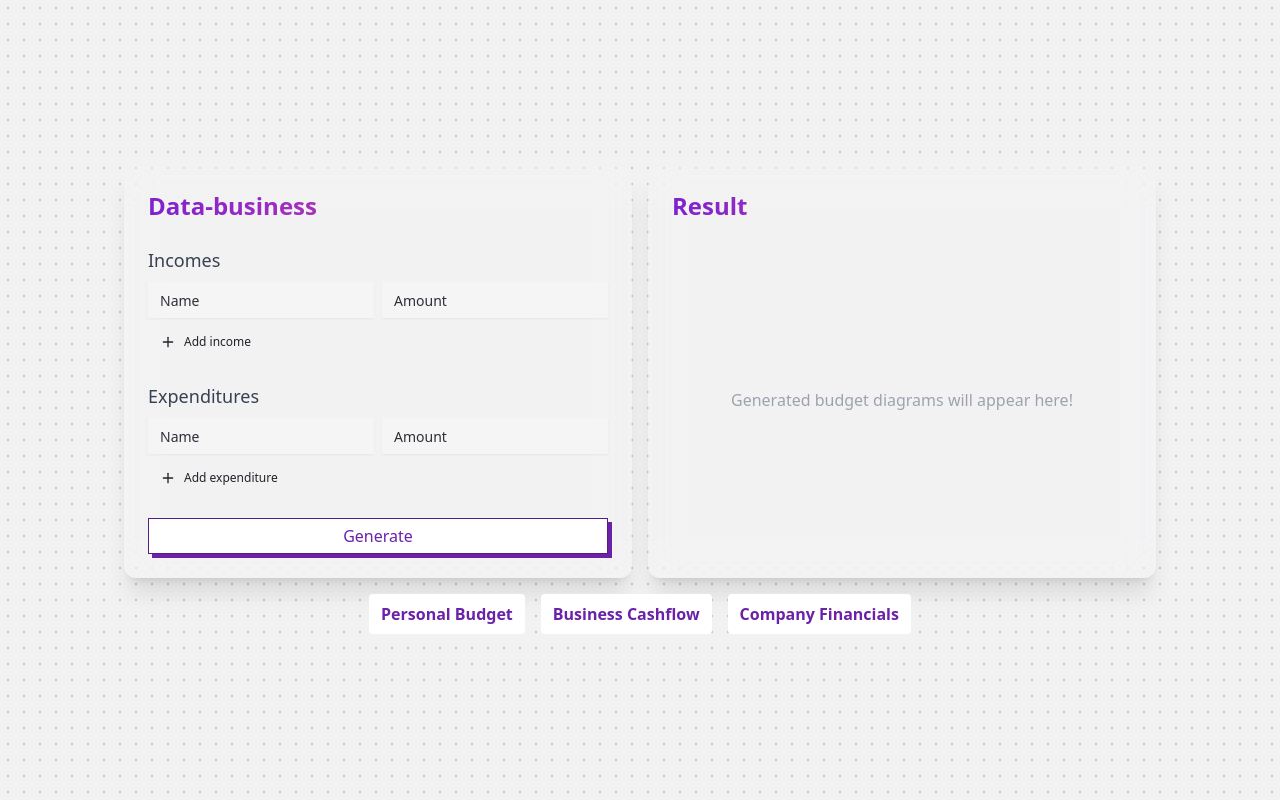
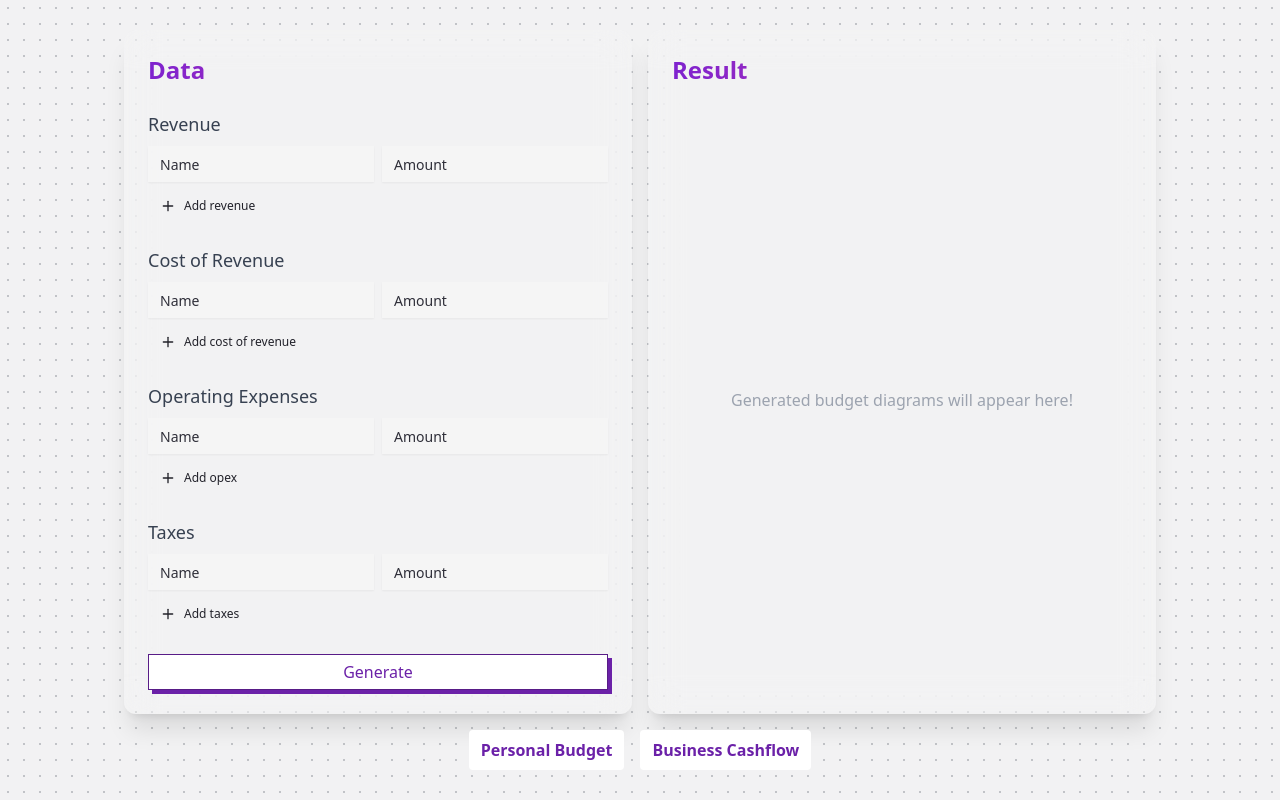
Before and after one commit to mding022/sankeyfrontend, a Next.js app: page / in a window 1280 px wide. Both pictures are taken after a click on the button "Business Cashflow". Built offline with nearby package versions, Linux system fonts and the light colour scheme.

Commit message:
Make an exception for costofrevenue to be displayed as cost of revenue. Add dynamic text fonts. Need animation

```diff
--- a/components/budget.tsx
+++ b/components/budget.tsx
@@ -12,45 +12,104 @@ interface BudgetItem {
 }
 
 type sankeyType = 'personal' | 'business' | 'company'
+type budgetField = 'income' | 'expenditure' | 'revenue' | 'costofrevenue' | 'opex' | 'taxes'
 
 export default function Budget() {
   const [incomes, setIncomes] = useState<BudgetItem[]>([{ name: '', amount: '' }])
   const [expenditures, setExpenditures] = useState<BudgetItem[]>([{ name: '', amount: '' }])
+  const [revenue, setRevenue] = useState<BudgetItem[]>([{ name: '', amount: '' }])
+  const [costOfRevenue, setCostOfRevenue] = useState<BudgetItem[]>([{ name: '', amount: '' }])
+  const [opex, setOpex] = useState<BudgetItem[]>([{ name: '', amount: '' }])
+  const [taxes, setTaxes] = useState<BudgetItem[]>([{ name: '', amount: '' }])
   const [imageUrl, setImageUrl] = useState<string | null>(null)
   const [loading, setLoading] = useState(false)
   const [sankeyType, setSankeyType] = useState<sankeyType>('personal')
 
-  const addField = (type: 'income' | 'expenditure') => {
-    if (type === 'income') {
+  const addField = (type: budgetField) => {
+    switch (type) {
+      case 'income':
         setIncomes([...incomes, { name: '', amount: '' }])
-    } else {
+        break
+      case 'expenditure':
         setExpenditures([...expenditures, { name: '', amount: '' }])
+        break
+      case 'revenue':
+        setRevenue([...revenue, { name: '', amount: '' }])
+        break
+      case 'costofrevenue':
+        setCostOfRevenue([...costOfRevenue, { name: '', amount: '' }])
+        break
+      case 'opex':
+        setOpex([...opex, { name: '', amount: '' }])
+        break
+      case 'taxes':
+        setTaxes([...taxes, { name: '', amount: '' }])
+        break
     }
   }
 
-  const removeField = (type: 'income' | 'expenditure', index: number) => {
-    if (type === 'income') {
+  const removeField = (type: budgetField, index: number) => {
+    switch (type) {
+      case 'income':
         setIncomes(incomes.filter((_, i) => i !== index))
-    } else {
+        break
+      case 'expenditure':
         setExpenditures(expenditures.filter((_, i) => i !== index))
+        break
+      case 'revenue':
+        setRevenue(revenue.filter((_, i) => i !== index))
+        break
+      case 'costofrevenue':
+        setCostOfRevenue(costOfRevenue.filter((_, i) => i !== index))
+        break
+      case 'opex':
+        setOpex(opex.filter((_, i) => i !== index))
+        break
+      case 'taxes':
+        setTaxes(taxes.filter((_, i) => i !== index))
+        break
     }
   }
 
-  const updateField = (type: 'income' | 'expenditure', index: number, field: 'name' | 'amount', value: string) => {
-    if (type === 'income') {
+  const updateField = (type: budgetField, index: number, field: 'name' | 'amount', value: string) => {
+    switch (type) {
+      case 'income':
         const newIncomes = [...incomes]
         newIncomes[index][field] = value
         setIncomes(newIncomes)
-    } else {
+        break
+      case 'expenditure':
         const newExpenditures = [...expenditures]
         newExpenditures[index][field] = value
         setExpenditures(newExpenditures)
+        break
+      case 'revenue':
+        const newRevenue = [...revenue]
+        newRevenue[index][field] = value
+        setRevenue(newRevenue)
+        break
+      case 'costofrevenue':
+        const newCostOfRevenue = [...costOfRevenue]
+        newCostOfRevenue[index][field] = value
+        setCostOfRevenue(newCostOfRevenue)
+        break
+      case 'opex':
+        const newOpex = [...opex]
+        newOpex[index][field] = value
+        setOpex(newOpex)
+        break
+      case 'taxes':
+        const newTaxes = [...taxes]
+        newTaxes[index][field] = value
+        setTaxes(newTaxes)
+        break
     }
   }
 
   const handleSubmit = async (e: React.FormEvent) => {
     e.preventDefault()
     setLoading(true)
+    setImageUrl(null)
     const incomeAmounts = incomes.map((item) => item.amount).join(',')
     const incomeLabels = incomes.map((item) => item.name).join(',')
     const expenditureAmounts = expenditures.map((item) => item.amount).join(',')
@@ -78,16 +137,15 @@ export default function Budget() {
           setLoading(false)
         }, 2500)
       } else {
-        console.error('Failed to send data:', response.statusText)
         setLoading(false)
       }
     } catch (error) {
-      console.error('Error during submission:', error)
+      console.log(error)
       setLoading(false)
     }
   }
 
-  const renderFields = (type: 'income' | 'expenditure', items: BudgetItem[]) => (
+  const renderFields = (type: budgetField, items: BudgetItem[]) => (
     <>
       {items.map((item, index) => (
         <div key={index} className="flex space-x-2 mb-2">
@@ -112,7 +170,7 @@ export default function Budget() {
         </div>
       ))}
       <Button type="button" variant="ghost" size="sm" onClick={() => addField(type)} className="hover:bg-gray-300 hover:bg-opacity-5 hover:text-purple-900">
-        <PlusIcon className="h-4 w-4 mr-2" /> Add {type}
+        <PlusIcon className="h-4 w-4 mr-2" /> Add {type=='costofrevenue'?'cost of revenue':type}
       </Button>
     </>
   )
@@ -121,6 +179,10 @@ export default function Budget() {
     setSankeyType(type)
     setIncomes([{ name: '', amount: '' }])
     setExpenditures([{ name: '', amount: '' }])
+    setRevenue([{ name: '', amount: '' }])
+    setCostOfRevenue([{ name: '', amount: '' }])
+    setOpex([{ name: '', amount: '' }])
+    setTaxes([{ name: '', amount: '' }])
     setImageUrl(null)
   }
 
@@ -131,11 +193,13 @@ export default function Budget() {
         <Card className="bg-white bg-opacity-10 backdrop-filter backdrop-blur-lg border-none shadow-xl flex flex-col">
           <CardHeader>
             <h1 className="text-2xl font-black bg-gradient-to-r from-purple-700 to-pink-500 text-transparent bg-clip-text">
-              Data-{sankeyType}
+              Data
             </h1>
           </CardHeader>
           <CardContent className="flex-grow overflow-auto">
             <form onSubmit={handleSubmit} className="space-y-6">
+              {sankeyType === 'personal' ? (
+                <>
                   <div>
                     <h3 className="text-lg font-medium mb-2 text-gray-700">Incomes</h3>
                     {renderFields('income', incomes)}
@@ -144,6 +208,33 @@ export default function Budget() {
                     <h3 className="text-lg font-medium mb-2 text-gray-700">Expenditures</h3>
                     {renderFields('expenditure', expenditures)}
                   </div>
+                </>
+              ) : sankeyType === 'business' ? (
+                <>
+                  <div>
+                    <h3 className="text-lg font-medium mb-2 text-gray-700">Revenue</h3>
+                    {renderFields('revenue', revenue)}
+                  </div>
+                  <div>
+                    <h3 className="text-lg font-medium mb-2 text-gray-700">Cost of Revenue</h3>
+                    {renderFields('costofrevenue', costOfRevenue)}
+                  </div>
+                  <div>
+                    <h3 className="text-lg font-medium mb-2 text-gray-700">Operating Expenses</h3>
+                    {renderFields('opex', opex)}
+                  </div>
+                  <div>
+                    <h3 className="text-lg font-medium mb-2 text-gray-700">Taxes</h3>
+                    {renderFields('taxes', taxes)}
+                  </div>
+                </>
+              ) : sankeyType === 'company' ? (
+                <>
+                  <div>
+                    <h3 className="text-lg font-medium mb-2 text-gray-700">Company Specific Fields</h3>
+                  </div>
+                </>
+              ) : null}
             </form>
           </CardContent>
           <CardFooter>
@@ -189,7 +280,7 @@ export default function Budget() {
         <div className="col-span-1 lg:col-span-2 flex justify-center space-x-4 font-extrabold">
           <button onClick={() => changesankeyType('personal')} className="relative min-h-10 rounded bg-white px-3 py-1.5 text-purple-800 transition-all duration-300 hover:bg-gray-100 hover:ring-2 hover:ring-purple-700 hover:ring-offset-2"><span className="relative">Personal Budget</span></button>
           <button onClick={() => changesankeyType('business')} className="relative min-h-10 rounded bg-white px-3 py-1.5 text-purple-800 transition-all duration-300 hover:bg-gray-100 hover:ring-2 hover:ring-purple-700 hover:ring-offset-2"><span className="relative">Business Cashflow</span></button>
-          <button onClick={() => changesankeyType('company')} className="relative min-h-10 rounded bg-white px-3 py-1.5 text-purple-800 transition-all duration-300 hover:bg-gray-100 hover:ring-2 hover:ring-purple-700 hover:ring-offset-2"><span className="relative">Company Financials</span></button>
+          {/*<button onClick={() => changesankeyType('company')} className="relative min-h-10 rounded bg-white px-3 py-1.5 text-purple-800 transition-all duration-300 hover:bg-gray-100 hover:ring-2 hover:ring-purple-700 hover:ring-offset-2"><span className="relative">Company Financials</span></button>*/}
         </div>
       </div>
     </div>
```
Lines whose indentation alone changed are shown as unchanged.
